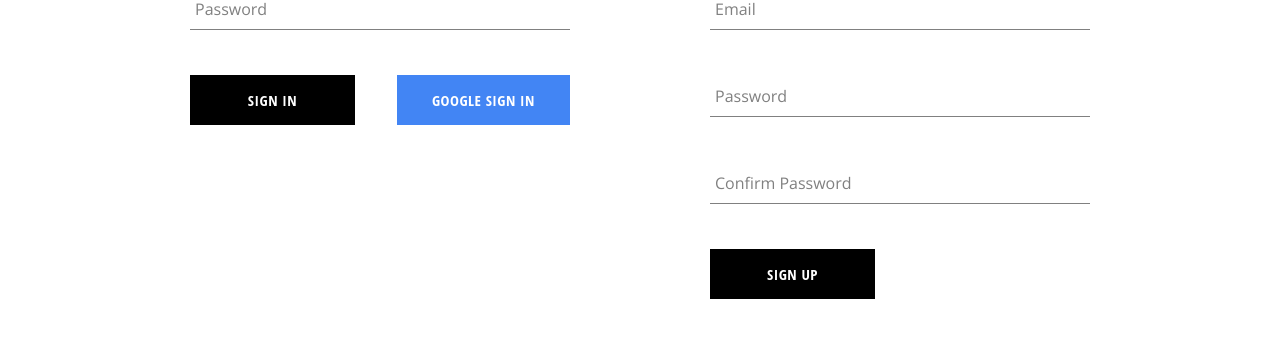
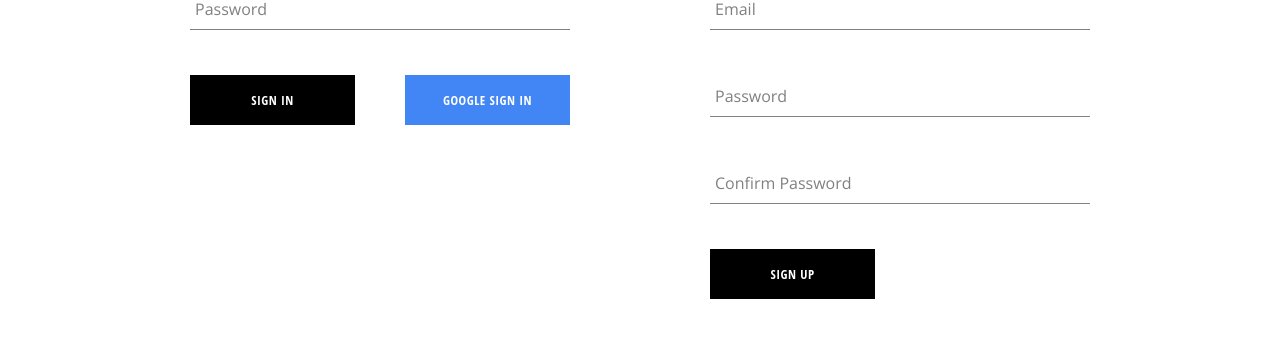
Before and after one commit to Chiewy23/crwn-clothing, a React (Create React App) app: page /auth in a window 1280 px wide. Shown: the part 339-676 px from the top of the page. Built offline with nearby package versions, Linux system fonts and the light colour scheme; no server answers.

Commit message:
Minor bug fix.

```diff
--- a/src/components/button/button.component.jsx
+++ b/src/components/button/button.component.jsx
@@ -8,8 +8,7 @@ const BUTTON_TYPE_CLASSES = {
 const Button = ({ children, buttonType, ...otherProps }) => {
     return (
         <button
-            className={`button-container ${BUTTON_TYPE_CLASSES[buttonType]}`}
-            {...otherProps}>
+            className={`button-container ${BUTTON_TYPE_CLASSES[buttonType]}`} {...otherProps}>
             {children}
         </button>
     );
--- a/src/components/button/button.styles.scss
+++ b/src/components/button/button.styles.scss
@@ -1,11 +1,11 @@
 .button-container {
   min-width: 165px;
   width: auto;
-  height: 50px;
+  height: auto;
   letter-spacing: 0.5px;
   line-height: 50px;
   padding: 0 35px 0 35px;
-  font-size: 15px;
+  font-size: 0.8rem;
   background-color: black;
   color: white;
   text-transform: uppercase;
```
